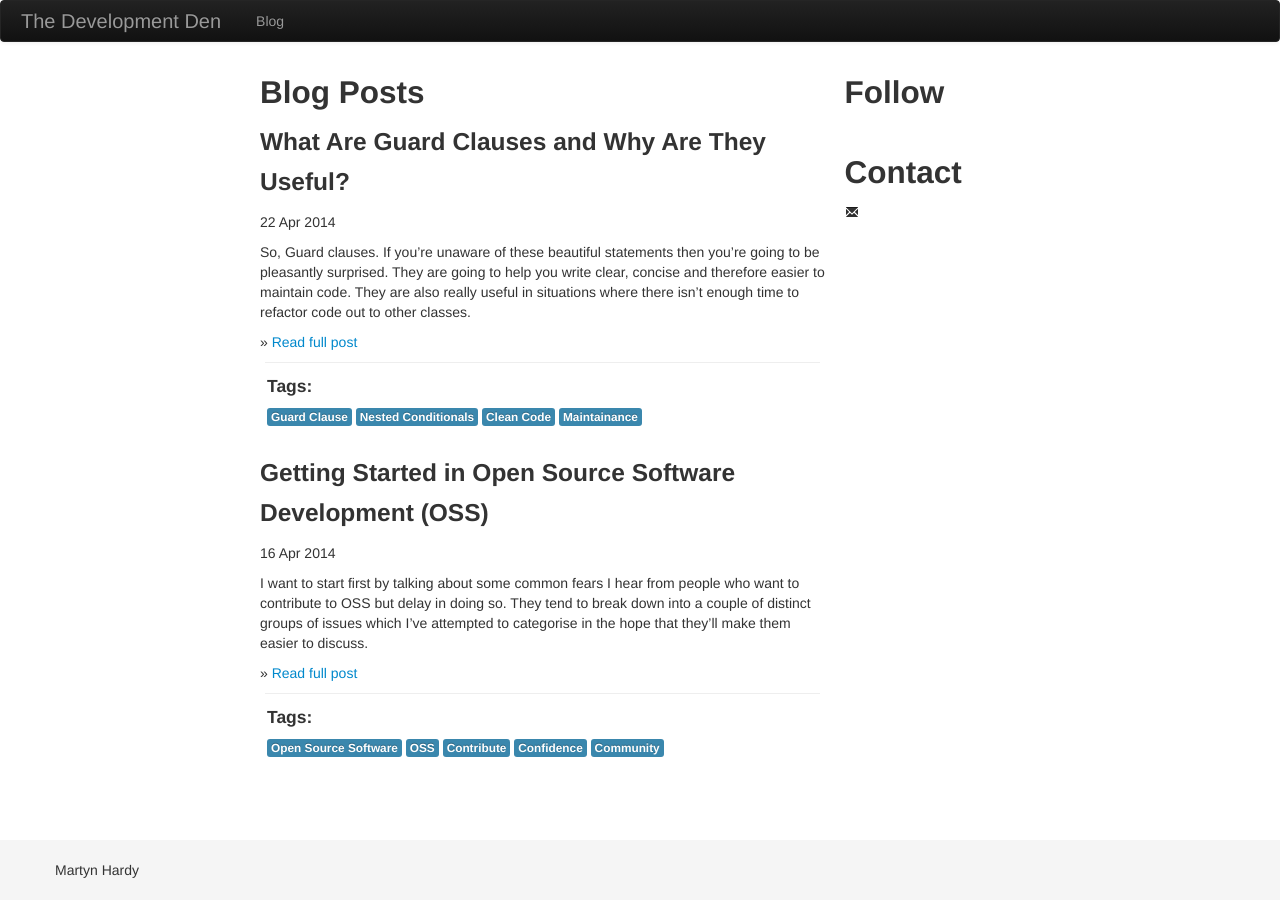
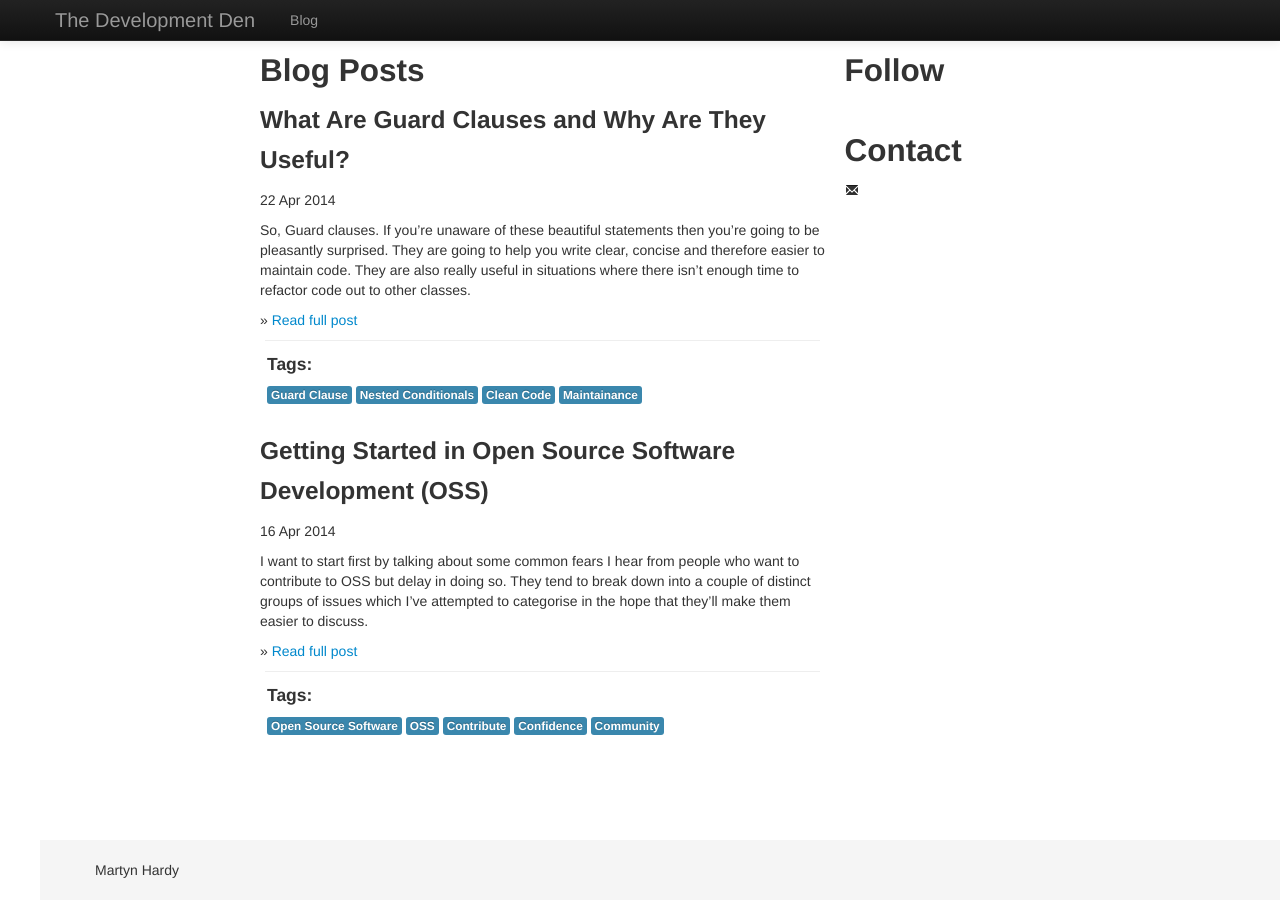
Before and after one commit to martynthewolf/martynthewolf.github.io, a Jekyll site: the page built from index.html, in a window 1280 px wide. Built offline with Jekyll 4.4.1, drawn with Linux system fonts in a browser that asks for light colours; nearby versions of some CDN libraries.

Commit message:
Add padding to body

```diff
--- a/_layouts/default.html
+++ b/_layouts/default.html
@@ -19,7 +19,7 @@
 
     <body>
         <div id="wrap">
-            <div class="navbar navbar-inverse">
+            <div class="navbar navbar-inverse navbar-fixed-top">
                 <div class="navbar-inner">
                     <div class="container">
                         <a class="brand" href="/">{{ site.name }}</a>
--- a/css/bootstrap/css/custom.css
+++ b/css/bootstrap/css/custom.css
@@ -9,6 +9,7 @@
 
 body {
     margin-bottom: 60px;
+    padding:40px;
 }
 
 #footer {
```
